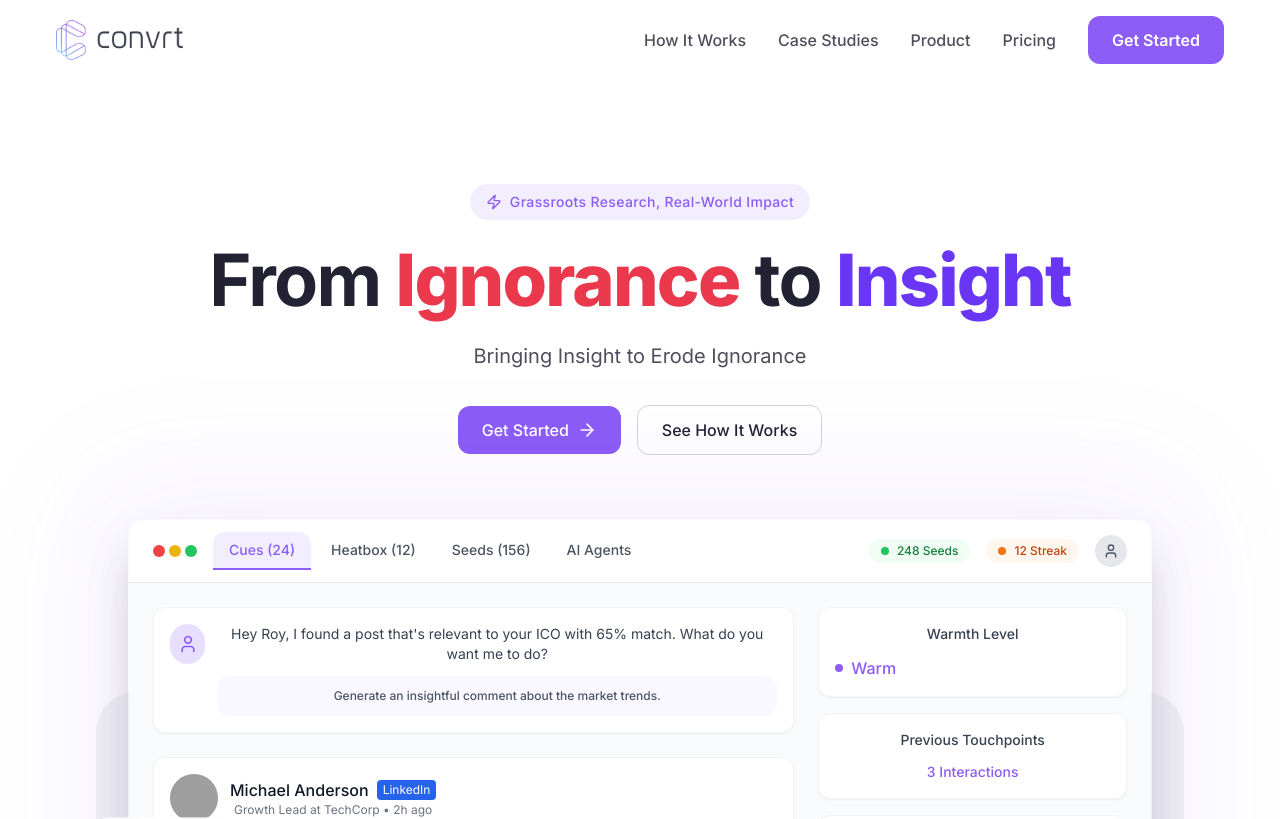
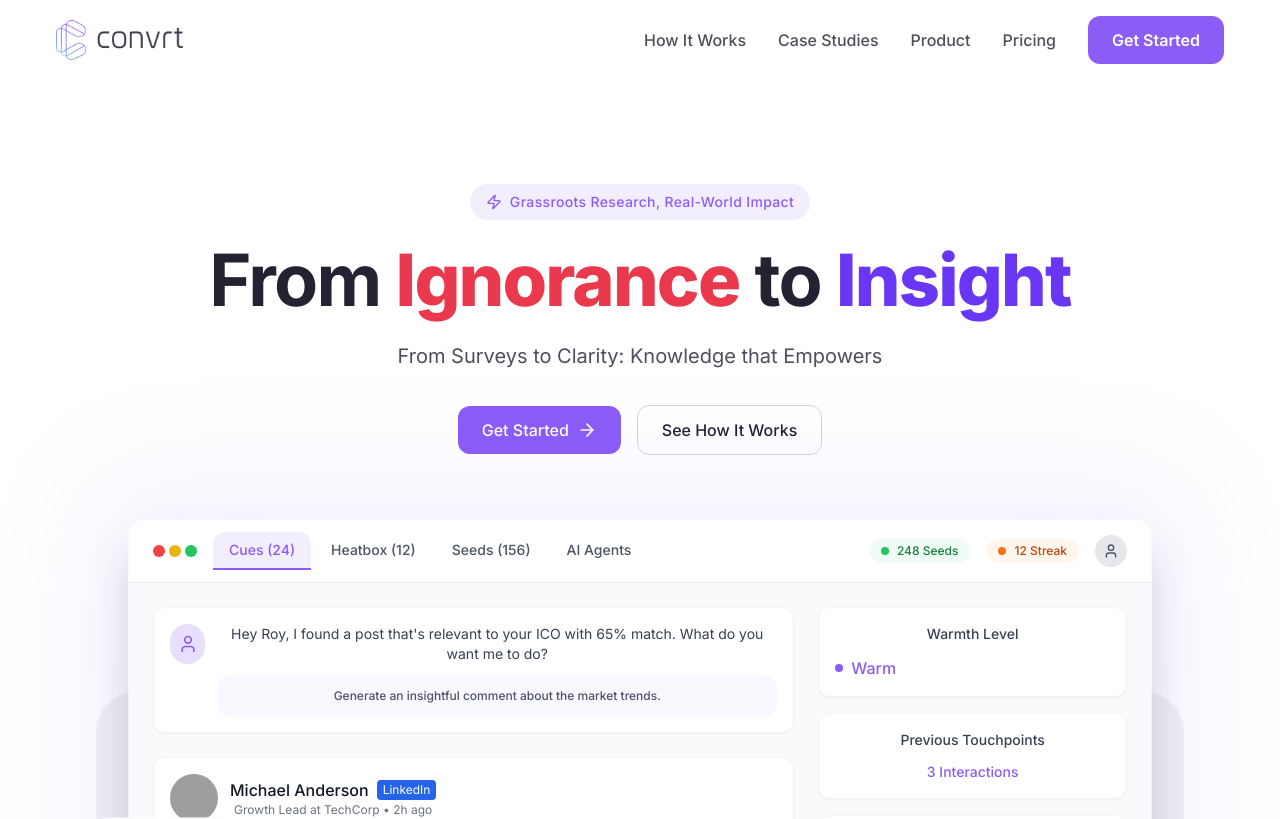
Before and after one commit to John-AE/glow-convert-sell-161, a React (Vite) app: page / in a window 1280 px wide. Shown: the top 819 px of the page. Built offline with nearby package versions, Linux system fonts and the light colour scheme; grey boxes are pictures that could not be loaded.

Commit message:
Update Hero.tsx

```diff
--- a/src/components/Hero.tsx
+++ b/src/components/Hero.tsx
@@ -61,7 +61,7 @@ const Hero = () => {
             variants={itemVariants}
             className="font-inter text-xl text-convrt-dark-blue/80 max-w-3xl mx-auto mb-8 leading-relaxed"
           >
-            Bringing Insight to Erode Ignorance
+            From Surveys to Clarity: Knowledge that Empowers
           </motion.p>
 
           <motion.div
```
